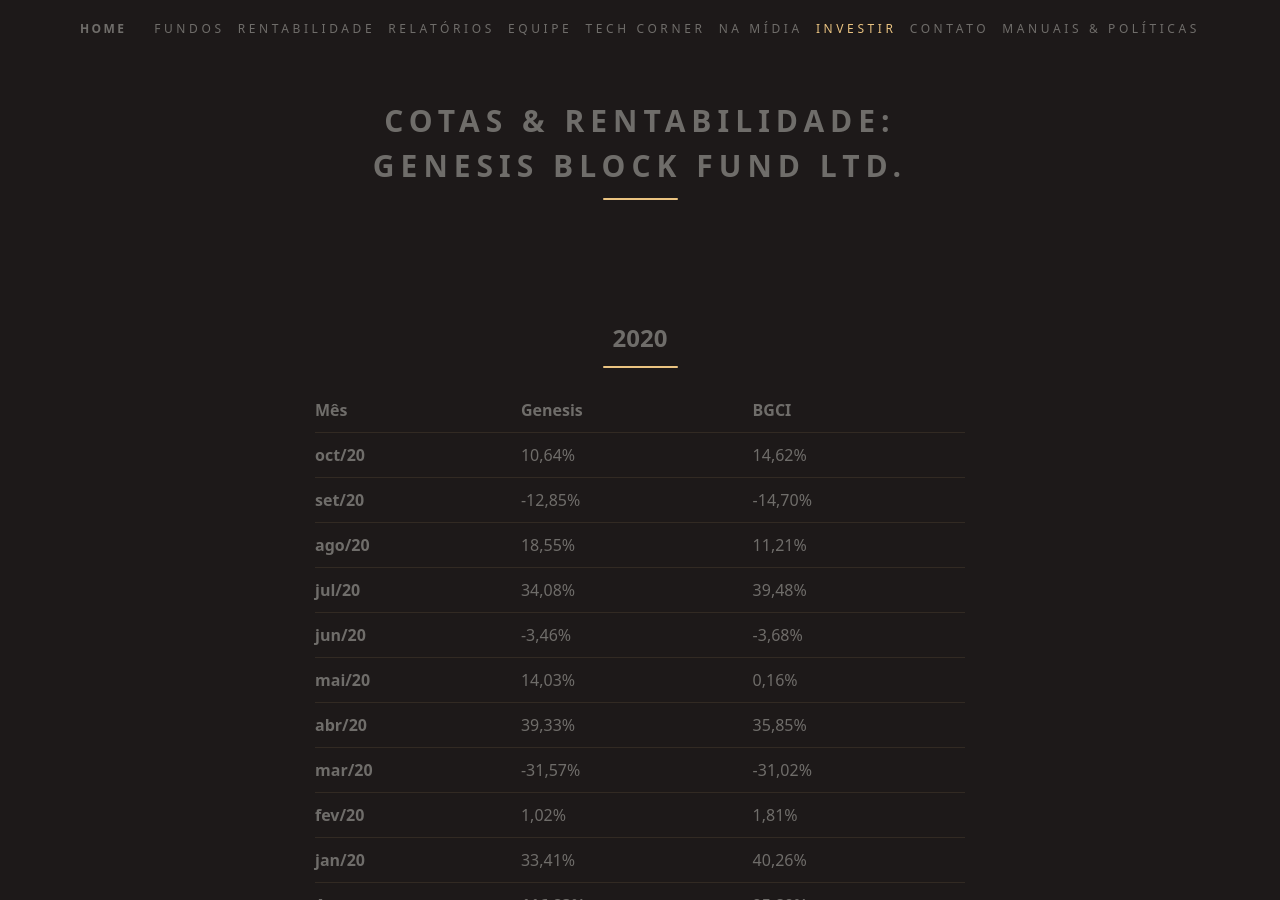
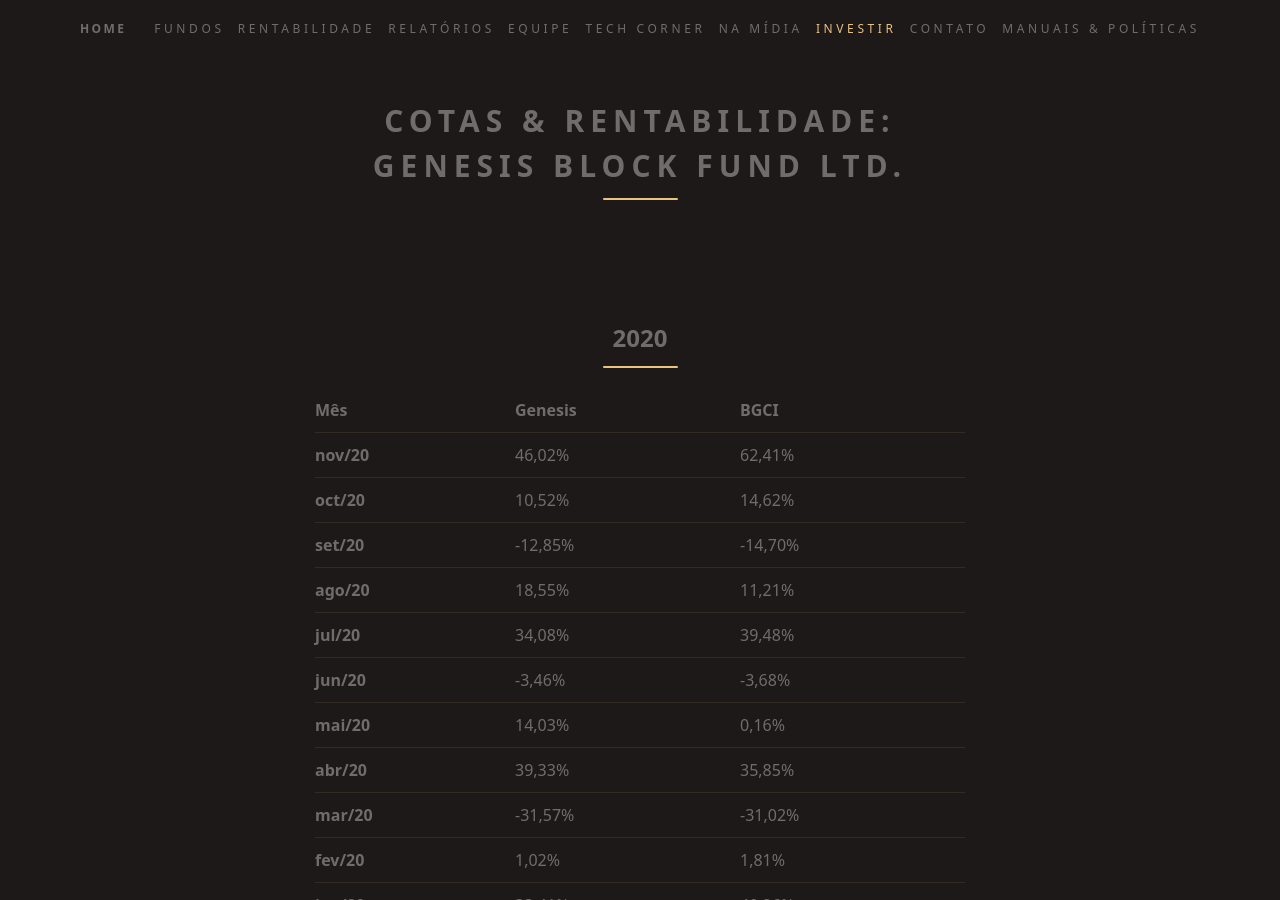
Before and after one commit to ateliedetemas/blpcrypto, a Jekyll site: the page built from _pages/rentabilidade/genesis.md, in a window 1280 px wide and 900 px high. Built offline with Jekyll 4.4.1, drawn with Linux system fonts in a browser that asks for light colours; some of the changed text lies outside the part shown.

Commit message:
Update genesis.md

```diff
--- a/_pages/rentabilidade/genesis.md
+++ b/_pages/rentabilidade/genesis.md
@@ -8,7 +8,8 @@ permalink: "/rentabilidade/genesis/"
 
 | Mês    | Genesis | BGCI    |
 |--------|---------|---------|
-| **oct/20** | 10,64% | 14,62% |
+| **nov/20** | 46,02% | 62,41% |
+| **oct/20** | 10,52% | 14,62% |
 | **set/20** | -12,85% | -14,70% |
 | **ago/20** | 18,55% | 11,21% |
 | **jul/20** | 34,08% | 39,48% |
```
Also changed, not shown: other parts of _pages/rentabilidade/genesis.md (+1 -1 lines).
